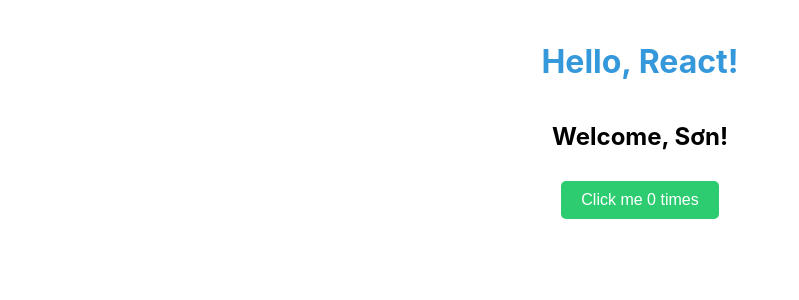
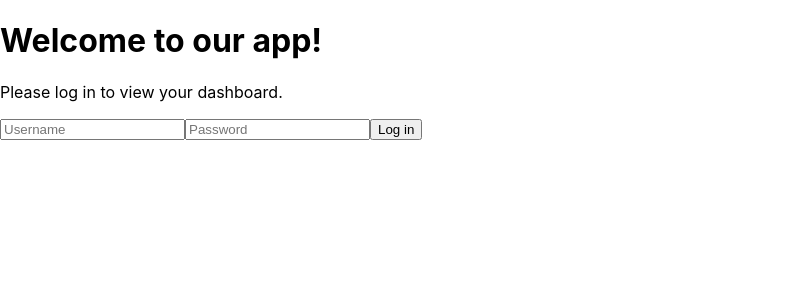
Before and after one commit to sontn/my-first-react-app, a React (Create React App) app: page / in a window 1280 px wide. Shown: the top 300 px of the page, without its empty margins (0-799 px from the left). Built offline with nearby package versions, Linux system fonts and the light colour scheme.

Commit message:
Create login/logout

```diff
--- a/src/App.css
+++ b/src/App.css
@@ -1,29 +1,6 @@
-h1 {
-  color: #3498db;
-  text-align: center;
+/* In your CSS */
+.avatar {
+  width: 90px;
+  height: 90px;
+  border-radius: 50%;
 }
-
-button {
-  background-color: #2ecc71;
-  color: white;
-  border: none;
-  padding: 10px 20px;
-  font-size: 16px;
-  margin-top: 10px;
-  border-radius: 5px;
-  transition: background-color 0.3s ease;
-}
-
-
-button:hover {
-  background-color: #27ae60;
-}
-
-.container {
-  display: flex;
-  flex-direction: column;
-  align-items: center;
-  justify-content: center;
-  min-height: 30vh;
-  text-align: center;
-}
--- a/src/App.js
+++ b/src/App.js
@@ -1,29 +1,69 @@
 import React, { useState } from 'react';
-import './App.css';
+import ConditionalExample from './ConditionalExample';
+
+const user = {
+  name: 'Son',
+  imageUrl: 'https://i.imgur.com/yXOvdOSs.jpg',
+  imageSize: 90,
+};
+
+const mockUser = {
+  username: 'son',
+  password: '123456',
+};
 
 function App() {
-  return (
-    <div className="container">
-      <h1>Hello, React!</h1>
-      <Greeting name="Sơn" />
-      <ClickCounter />
-    </div>
-  );
-}
+  const [isLoggedIn, setIsLoggedIn] = useState(false);
+  const [username, setUsername] = useState('');
+  const [password, setPassword] = useState('');
+  const [error, setError] = useState('');
 
-function Greeting(props) {
-  return <h2>Welcome, {props.name}!</h2>;
-}
+  const handleLogin = () => {
+    if (username === mockUser.username && password === mockUser.password) {
+      setIsLoggedIn(true);
+      setError('');
+    } else {
+      setError('Invalid username or password');
+    }
+  };
 
-function ClickCounter() {
-  const [count, setCount] = useState(0);
+  const handleLogout = () => {
+    setIsLoggedIn(false);
+    setUsername('');
+    setPassword('');
+  };
+
+  const handleKeyPress = (event) => {
+    if (event.key === 'Enter') {
+      handleLogin();
+    }
+  };
 
   return (
     <div>
-      {count > 5 && <p>You clicked more than 5 times</p>}
-      <button onClick={() => setCount(count + 1)}>
-        Click me {count} times
-      </button>
+      <ConditionalExample isLoggedIn={isLoggedIn} user={user} />
+      {isLoggedIn ? (
+        <button onClick={handleLogout}>Log out</button>
+      ) : (
+        <div>
+          <input
+            type="text"
+            placeholder="Username"
+            value={username}
+            onChange={(e) => setUsername(e.target.value)}
+            onKeyPress={handleKeyPress}
+          />
+          <input
+            type="password"
+            placeholder="Password"
+            value={password}
+            onChange={(e) => setPassword(e.target.value)}
+            onKeyPress={handleKeyPress}
+          />
+          <button onClick={handleLogin}>Log in</button>
+          {error && <p style={{ color: 'red' }}>{error}</p>}
+        </div>
+      )}
     </div>
   );
 }
--- /dev/null
+++ b/src/ConditionalExample.js
@@ -0,0 +1,30 @@
+import React from 'react';
+
+function ConditionalExample({ isLoggedIn, user }) {
+  return (
+    <div>
+      <h1>Welcome to our app!</h1>
+      {isLoggedIn ? (
+        <div>
+          <p>You are logged in. Here's your dashboard.</p>
+          <h2>User Profile</h2>
+          <img
+            className="avatar"
+            src={user.imageUrl}
+            alt={'Photo of ' + user.name}
+            style={{
+              width: user.imageSize,
+              height: user.imageSize,
+              borderRadius: '50%',
+            }}
+          />
+          <p>Name: {user.name}</p>
+        </div>
+      ) : (
+        <p>Please log in to view your dashboard.</p>
+      )}
+    </div>
+  );
+}
+
+export default ConditionalExample;
```
